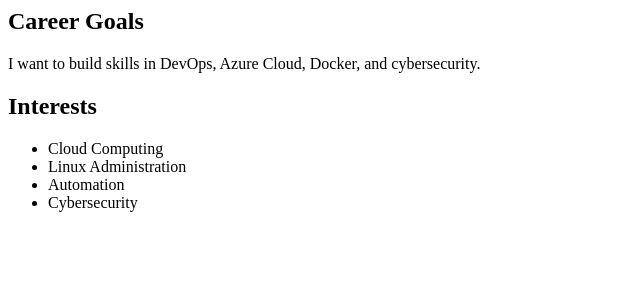
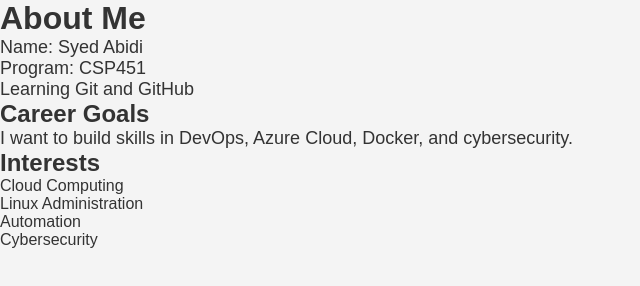
Before and after one commit to syedabidi-dev/CSP451-CheckPoint1-SyedAbidi, a plain HTML site: page about.html in a window 1280 px wide. Shown: the whole page, without its empty margins (0-640 px from the left). Drawn offline with Linux system fonts and the light colour scheme.

Commit message:
feat: add personal information to about page

```diff
--- a/about.html
+++ b/about.html
@@ -1,3 +1,18 @@
+<!DOCTYPE html>
+<html>
+<head>
+    <title>About Me</title>
+    <link rel="stylesheet" href="style.css">
+</head>
+
+<body>
+
+    <h1>About Me</h1>
+
+    <p>Name: Syed Abidi</p>
+    <p>Program: CSP451</p>
+    <p>Learning Git and GitHub</p>
+
     <h2>Career Goals</h2>
 
     <p>I want to build skills in DevOps, Azure Cloud, Docker, and cybersecurity.</p>
@@ -10,3 +25,6 @@
         <li>Automation</li>
         <li>Cybersecurity</li>
     </ul>
+
+</body>
+</html>
```
Lines whose indentation alone changed are shown as unchanged.
